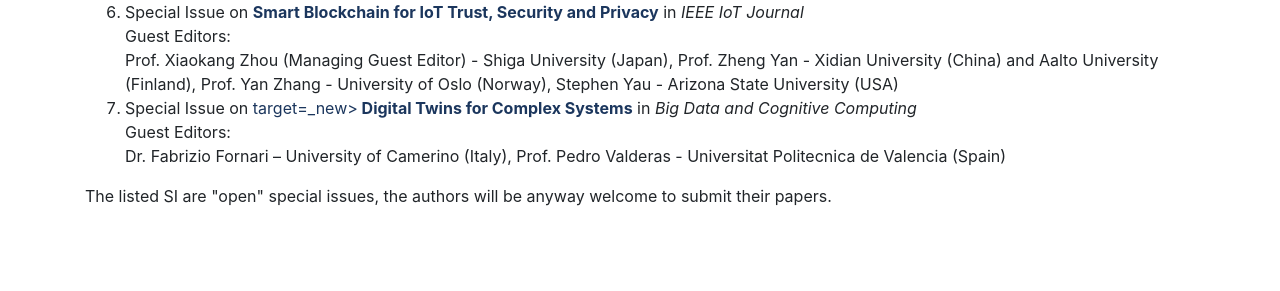
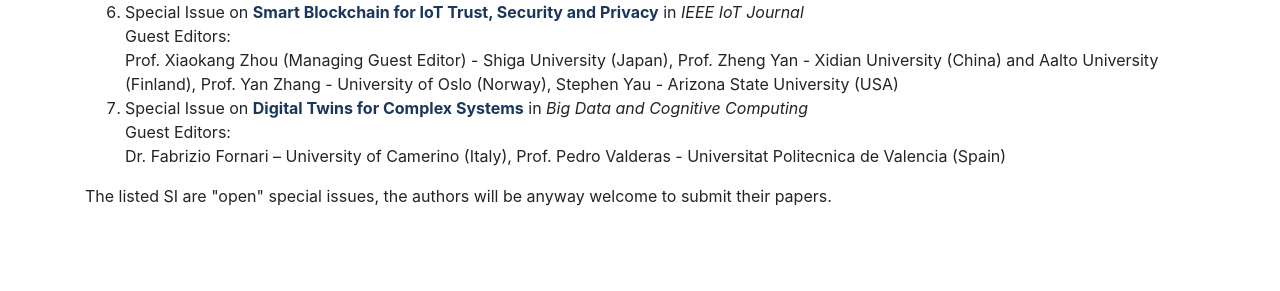
Before and after one commit to cyber-science/2022, a Jekyll site: the page built from _pages/special-issues.md, in a window 1280 px wide. Shown: the part 1075-1366 px from the top of the page. Built offline with Jekyll 4.4.1, drawn with Linux system fonts in a browser that asks for light colours.

Commit message:
minor edit

```diff
--- a/_pages/special-issues.md
+++ b/_pages/special-issues.md
@@ -55,7 +55,7 @@
 Prof. Xiaokang Zhou (Managing Guest Editor) - Shiga University (Japan), Prof. Zheng Yan - Xidian University (China) and Aalto University (Finland), Prof. Yan Zhang - University of Oslo (Norway), Stephen Yau - Arizona State University (USA)
 </li>
 
-<li>Special Issue on <a href="javascript:void(0)"> target=_new><b> Digital Twins for Complex Systems</b></a> in <i>Big Data and Cognitive Computing</i>
+<li>Special Issue on <a href="javascript:void(0)" target=_new><b> Digital Twins for Complex Systems</b></a> in <i>Big Data and Cognitive Computing</i>
 <br/>
 Guest Editors:
 <br/>
```
